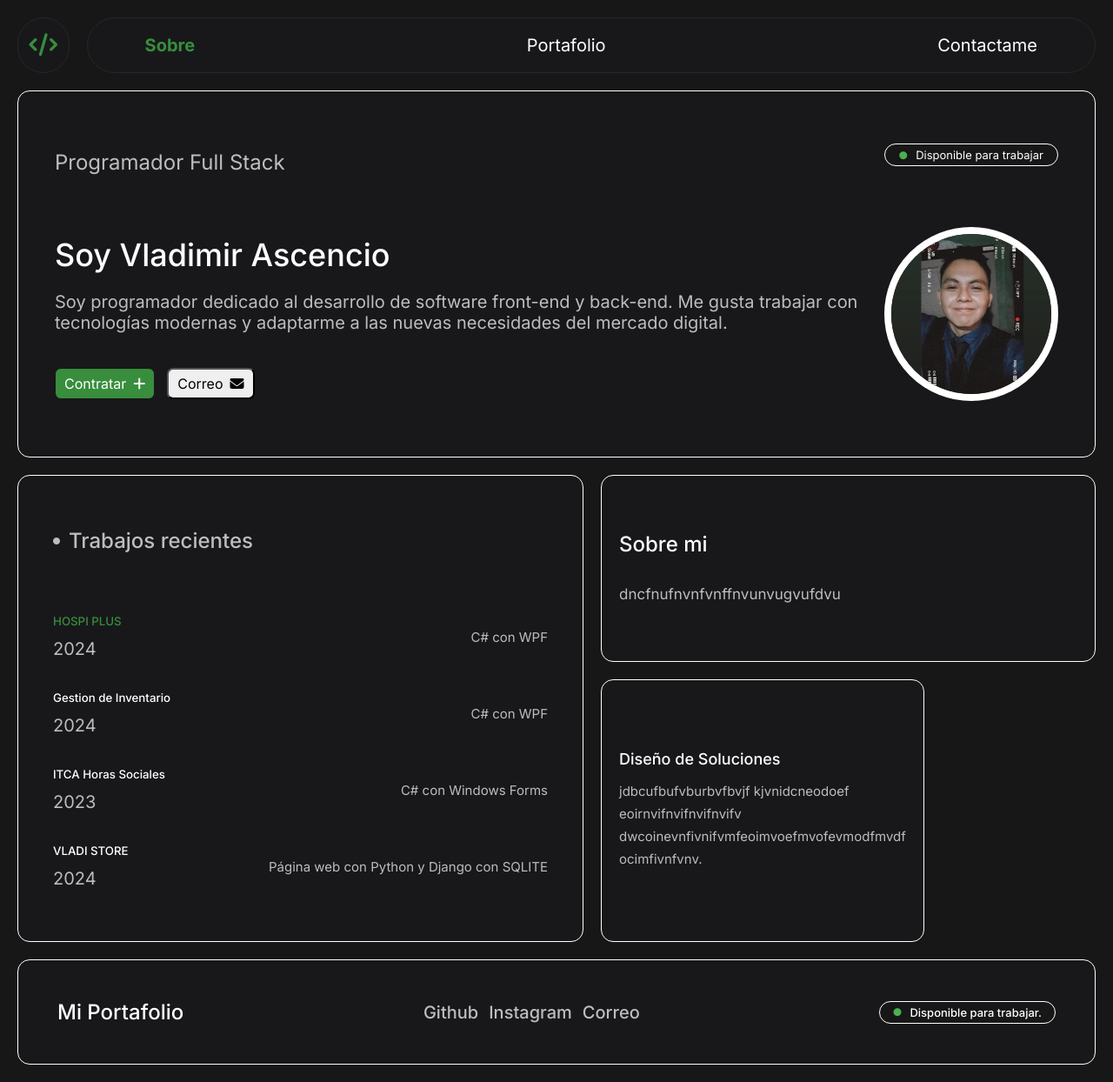
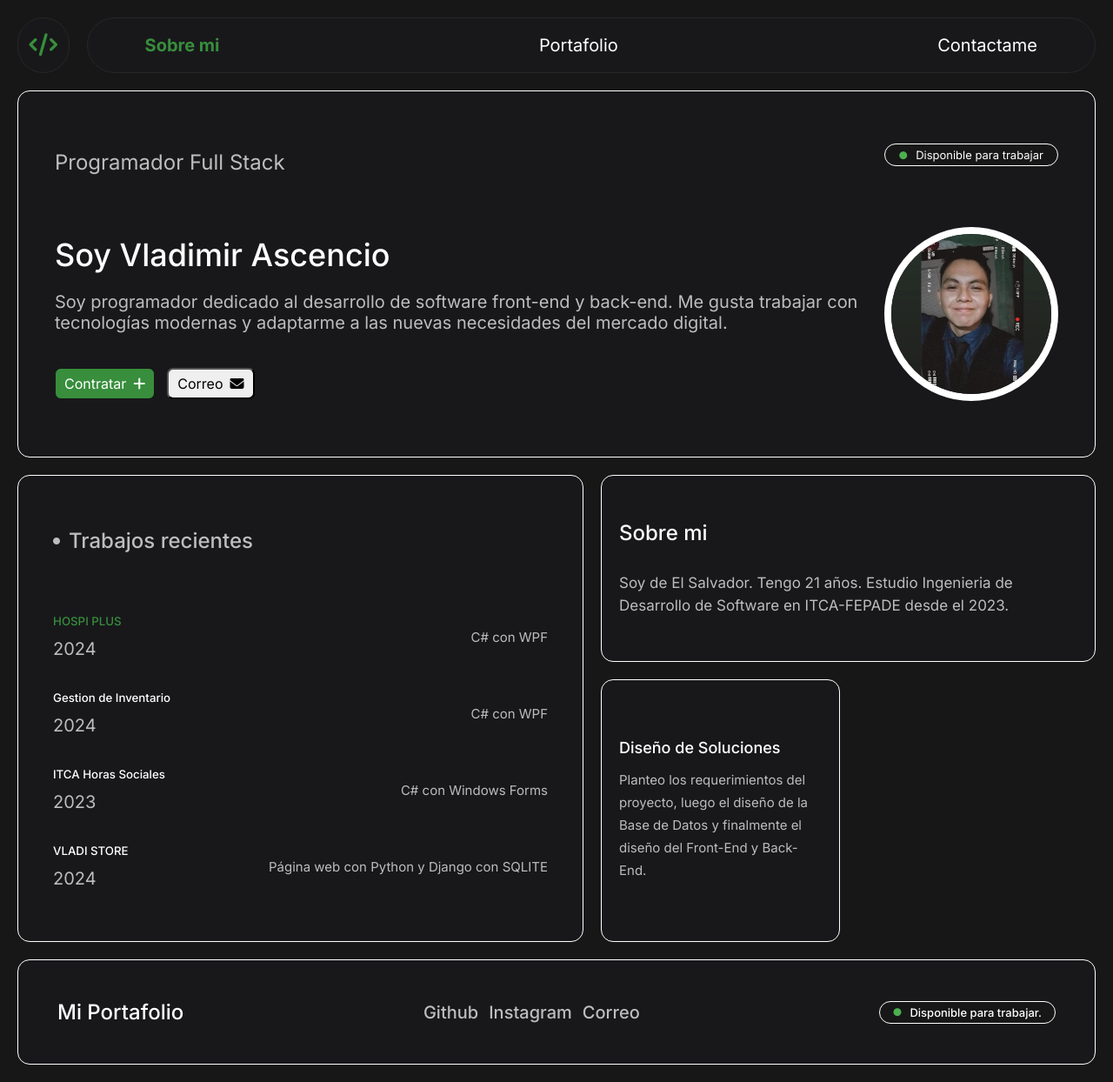
Before and after one commit to Ascencio7/Portafolio-Personal, a plain HTML site: page index.html in a window 1280 px wide. Shown: the whole page at 87% size. Drawn offline with Linux system fonts and the light colour scheme.

Commit message:
Pequeño cambio en las descripciones en html

```diff
--- a/index.html
+++ b/index.html
@@ -13,7 +13,7 @@
             <i class="fa-solid fa-code"></i>
         </div>
         <div class="links">
-            <a href="#" class="active">Sobre</a>
+            <a href="#" class="active">Sobre mi</a>
             <a href="#">Portafolio</a>
             <a href="#">Contactame</a>
         </div>
@@ -95,16 +95,15 @@
         <div class="right">
             <div class="item">
                 <a href="#">Sobre mi</a>
-                <p>dncfnufnvnfvnffnvunvugvufdvu
+                <p>Soy de El Salvador. Tengo 21 años. Estudio Ingenieria de Desarrollo de Software en
+                    ITCA-FEPADE desde el 2023.
                 </p>
             </div>
             <div class="item">
                 <a href="#">Diseño de Soluciones</a>
                 <p>
-                    jdbcufbufvburbvfbvjf  kjvnidcneodoef
-                    eoirnvifnvifnvifnvifv
-                    dwcoinevnfivnifvmfeoimvoefmvofevmodfmvdf
-                    ocimfivnfvnv.
+                    Planteo los requerimientos del proyecto, luego el diseño de la Base de Datos y
+                    finalmente el diseño del Front-End y Back-End.
                 </p>
             </div>
         </div>
```
